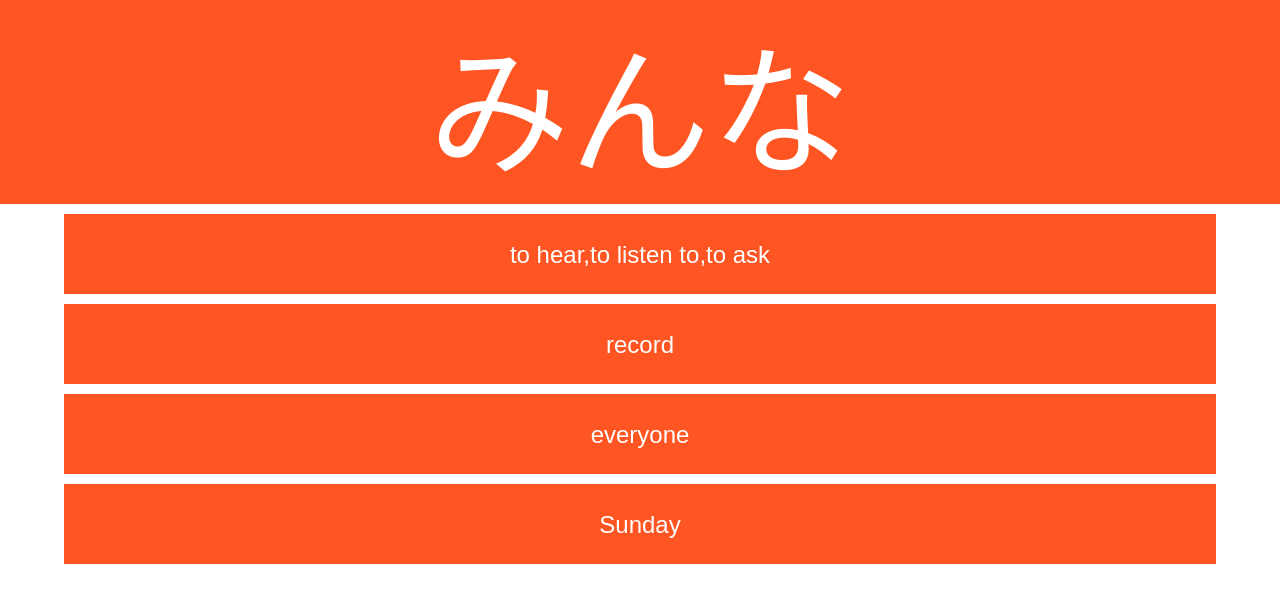
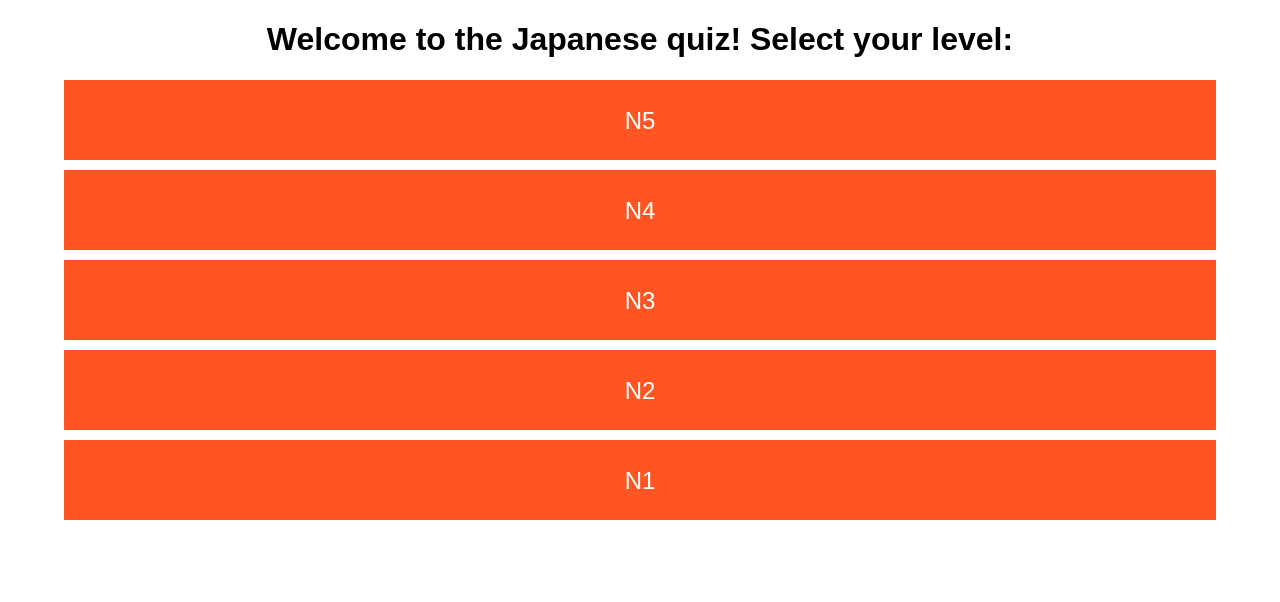
Before and after one commit to chriszimmerman/japanquiz, a React (Create React App) app: page / in a window 1280 px wide. Shown: the top 602 px of the page. Built offline with nearby package versions, Linux system fonts and the light colour scheme.

Commit message:
Allows user to select a JLPT quiz level.

```diff
--- a/src/App.js
+++ b/src/App.js
@@ -2,10 +2,78 @@ import React, { Component } from 'react';
 import './App.css';
 import _ from 'underscore';
 
-var data = require('../data/level5.json');
+class App extends Component {
+  constructor(props) {
+    super(props);
+    this.state = {takingQuiz: false};
+    this.startQuiz = this.startQuiz.bind(this);
+  }
 
-function newQuestion(){
+  startQuiz(level) {
+    this.setState({takingQuiz: true, level: level})
+  }
+
+  render() {
+    return (
+       this.state.takingQuiz ? <Quiz level={this.state.level} /> : <LevelSelector startQuiz={this.startQuiz} />
+    );
+  }
+}
+
+class LevelSelector extends Component {
+  constructor(props) {
+    super(props);
+    this.onLevelSelected = this.onLevelSelected.bind(this);
+  }
+
+  onLevelSelected(level) {
+    this.props.startQuiz(level);
+  }
+
+  render() {
+    return (
+      <div className="App">
+        <h1>Welcome to the Japanese quiz! Select your level:</h1>
+        <Level onLevelSelected={this.onLevelSelected} level={5} />
+        <Level onLevelSelected={this.onLevelSelected} level={4} />
+        <Level onLevelSelected={this.onLevelSelected} level={3} />
+        <Level onLevelSelected={this.onLevelSelected} level={2} />
+        <Level onLevelSelected={this.onLevelSelected} level={1} />
+      </div>
+    );
+  }
+}
+
+class Level extends Component {
+  constructor(props) {
+    super(props);
+    this.handleClick = this.handleClick.bind(this);
+  }
+
+  handleClick() {
+    this.props.onLevelSelected(this.props.level);
+  }
+
+  render() {
+    return (
+      <div onClick={this.handleClick} className="Answer">
+        <span className="AnswerText">N{this.props.level}</span>
+      </div>
+    );
+  }
+}
+
+class Quiz extends Component {
+  constructor(props) {
+    super(props);
+    this.handleNextQuestion = this.handleNextQuestion.bind(this);
+    this.newQuestion = this.newQuestion.bind(this);
+    this.state = this.newQuestion();
+  }
+
+  newQuestion() {
     const NUMBER_OF_ANSWERS = 4;
+    var data = require('../data/level' + this.props.level + '.json');
     var shuffled = _.shuffle(data);
     var answers = _.first(shuffled, NUMBER_OF_ANSWERS);
 
@@ -15,17 +83,10 @@ function newQuestion(){
       answers: answers,
       question: question
     };
-}
-
-class App extends Component {
-  constructor(props) {
-    super(props);
-    this.handleNextQuestion = this.handleNextQuestion.bind(this);
-    this.state = newQuestion();
   }
 
   handleNextQuestion() {
-    this.setState(newQuestion());
+    this.setState(this.newQuestion());
   }
 
   render() {
```
